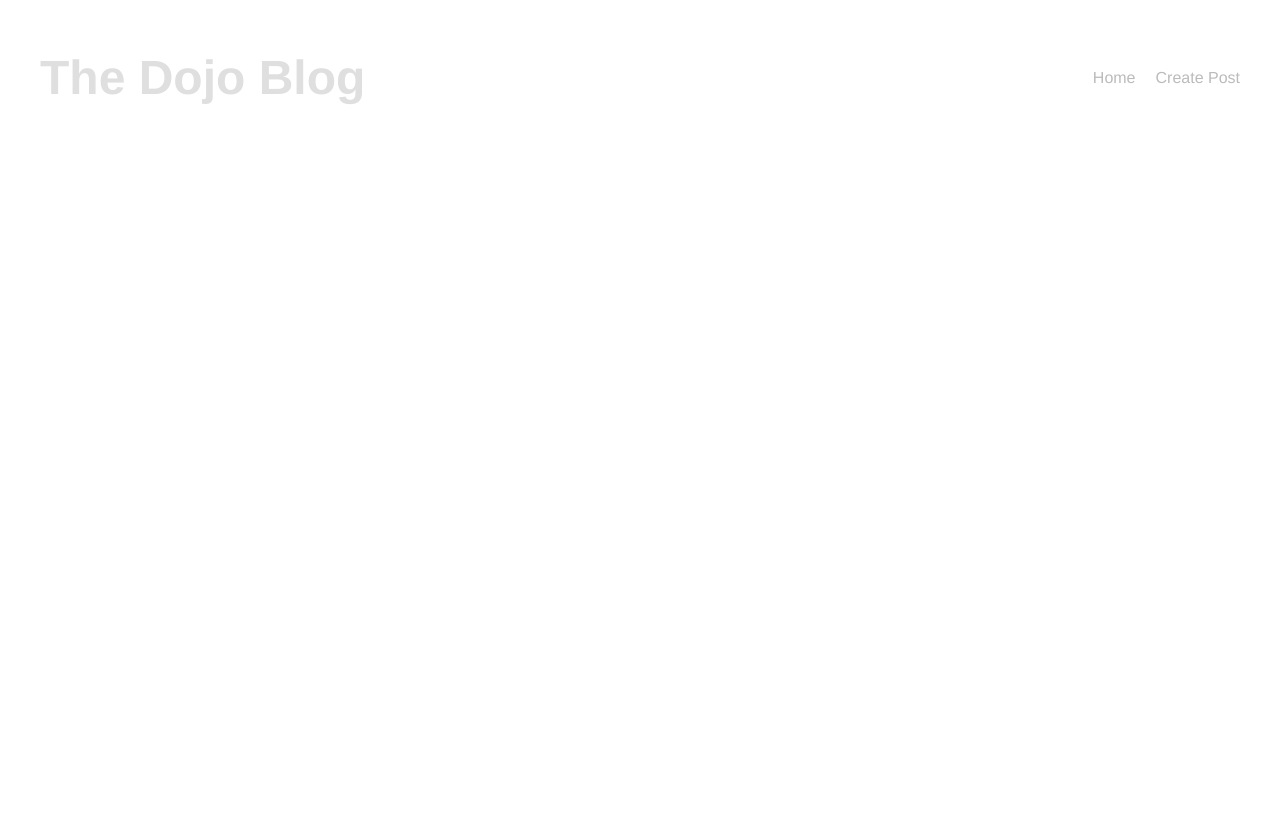
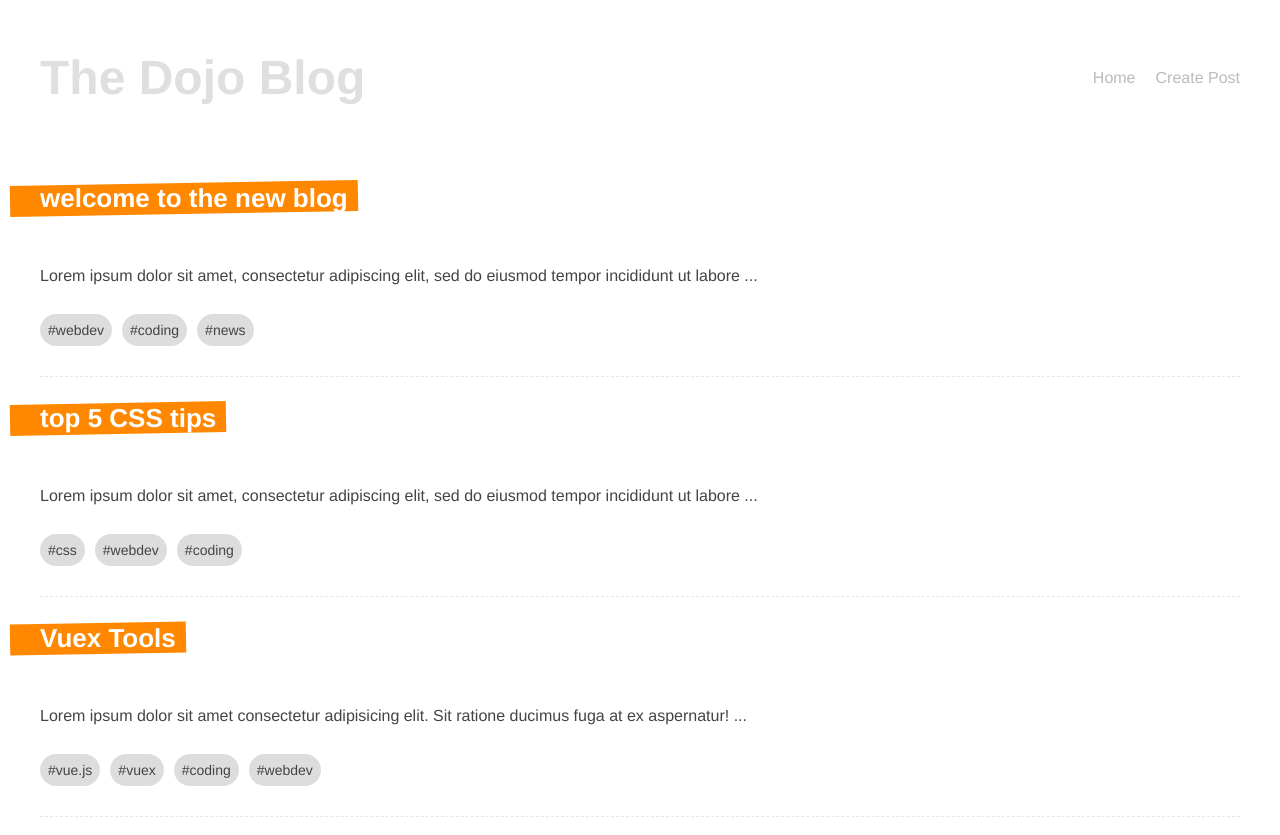
Before and after one commit to sendgn/dojo-blog, a Vue app: page /tags/coding in a window 1280 px wide. Before the commit the page ends 800 px from the top, so only its background shows below. Built offline with nearby package versions, Linux system fonts and the light colour scheme; data requests are answered from the project's data file.

Commit message:
Add TagView for posts with tag

```diff
--- a/data/db.json
+++ b/data/db.json
@@ -21,26 +21,24 @@
       ]
     },
     {
-      "title": "132132132",
-      "body": "jgfkjhgjkghjkg",
+      "title": "Vuex Tools",
+      "body": "Lorem ipsum dolor sit amet consectetur adipisicing elit. Sit ratione ducimus fuga at ex aspernatur! Nulla iure, culpa optio magnam tempora voluptatibus quo repellendus quia expedita alias dolorem temporibus similique, rerum assumenda qui minima reiciendis excepturi in, veniam veritatis nesciunt. Ratione neque sed quia eius maxime perspiciatis ipsam doloribus modi!",
       "tags": [
-        "reedux"
+        "vue.js",
+        "vuex",
+        "coding",
+        "webdev"
       ],
       "id": 3
     },
     {
-      "title": "123",
-      "body": "123",
-      "tags": [],
+      "title": "Figma Setup",
+      "body": "Nulla iure, culpa optio magnam tempora voluptatibus quo repellendus quia expedita alias dolorem temporibus similique, rerum assumenda qui minima reiciendis excepturi in, veniam veritatis nesciunt.",
+      "tags": [
+        "design",
+        "figma"
+      ],
       "id": 4
-    },
-    {
-      "title": "123123",
-      "body": "123123",
-      "tags": [
-        "123123"
-      ],
-      "id": 5
     }
   ]
 }
--- a/src/App.vue
+++ b/src/App.vue
@@ -18,4 +18,7 @@ export default {
   -moz-osx-font-smoothing: grayscale;
   color: #2c3e50;
 }
+.error {
+  color: crimson;
+}
 </style>
--- a/src/components/SinglePost.vue
+++ b/src/components/SinglePost.vue
@@ -5,7 +5,9 @@
     </router-link>
     <p>{{ snippet }}</p>
     <span v-for="tag in post.tags" :key="tag">
-      #{{ tag }}
+      <router-link :to="{ name: 'tag', params: { tag: tag } }">
+        <span class="pill">#{{ tag }}</span>
+      </router-link>
     </span>
   </div>
 </template>
--- a/src/composables/getPosts.js
+++ b/src/composables/getPosts.js
@@ -6,6 +6,11 @@ const getPosts = () => {
 
   const load = async () => {
     try {
+      // Simulate delay
+      // await new Promise(resolve => {
+      //   setTimeout(resolve, 2000)
+      // })
+
       let data = await fetch('http://localhost:3000/posts')
       if (!data.ok) {
         throw new Error("Could't fetch the data")
--- a/src/router/index.js
+++ b/src/router/index.js
@@ -2,6 +2,7 @@ import { createRouter, createWebHistory } from 'vue-router'
 import HomeView from '../views/HomeView.vue'
 import DetailsView from '../views/DetailsView.vue'
 import CreateView from '../views/CreateView.vue'
+import TagView from '../views/TagView.vue'
 
 const routes = [
   {
@@ -21,6 +22,11 @@ const routes = [
     path: '/create',
     name: 'create',
     component: CreateView
+  },
+  {
+    path: '/tags/:tag',
+    name: 'tag',
+    component: TagView
   }
 ]
 
--- a/src/views/DetailsView.vue
+++ b/src/views/DetailsView.vue
@@ -19,8 +19,8 @@ export default {
   components: { PendingSpinner },
   setup(props) {
     const route = useRoute()
+    const { post, error, load } = getPost(route.params.id)
 
-    const { post, error, load } = getPost(route.params.id)
     load()
 
     return { post, error }
--- a/src/views/HomeView.vue
+++ b/src/views/HomeView.vue
@@ -1,11 +1,11 @@
 <template>
   <div class="home">
     <h1>Home</h1>
-    <div v-if="error">{{ error }}</div>
+    <div v-if="error" class="error">{{ error }}</div>
     <div v-if="posts.length">
       <PostList :posts="posts" />
     </div>
-    <div v-else>
+    <div v-else-if="!error">
       <PendingSpinner />
     </div>
   </div>
@@ -30,9 +30,9 @@ export default {
 </script>
 
 <style>
-  .home {
-    max-width: 1200px;
-    margin: 0 auto;
-    padding: 10px;
-  }
+.home {
+  max-width: 1200px;
+  margin: 0 auto;
+  padding: 10px;
+}
 </style>
--- /dev/null
+++ b/src/views/TagView.vue
@@ -0,0 +1,44 @@
+<template>
+  <div class="tag">
+    <div v-if="error" class="error">{{ error }}</div>
+    <div v-if="posts.length">
+      <PostList :posts="postsWithTag" />
+    </div>
+    <div v-else-if="!error">
+      <PendingSpinner />
+    </div>
+  </div>
+</template>
+
+<script>
+import PendingSpinner from '../components/PendingSpinner.vue'
+import PostList from '../components/PostList.vue'
+import getPosts from '../composables/getPosts'
+import { useRoute } from 'vue-router'
+import { computed } from 'vue'
+
+export default {
+  name: 'TagView',
+  components: { PostList, PendingSpinner },
+  setup() {
+    const route = useRoute()
+    const { posts, error, load } = getPosts()
+
+    load()
+
+    const postsWithTag = computed(() => {
+      return posts.value.filter(p => p.tags.includes(route.params.tag))
+    })
+
+    return { error, posts, postsWithTag  }
+  }
+}
+</script>
+
+<style>
+  .tag {
+    max-width: 1200px;
+    margin: 0 auto;
+    padding: 10px;
+  }
+</style>
```
